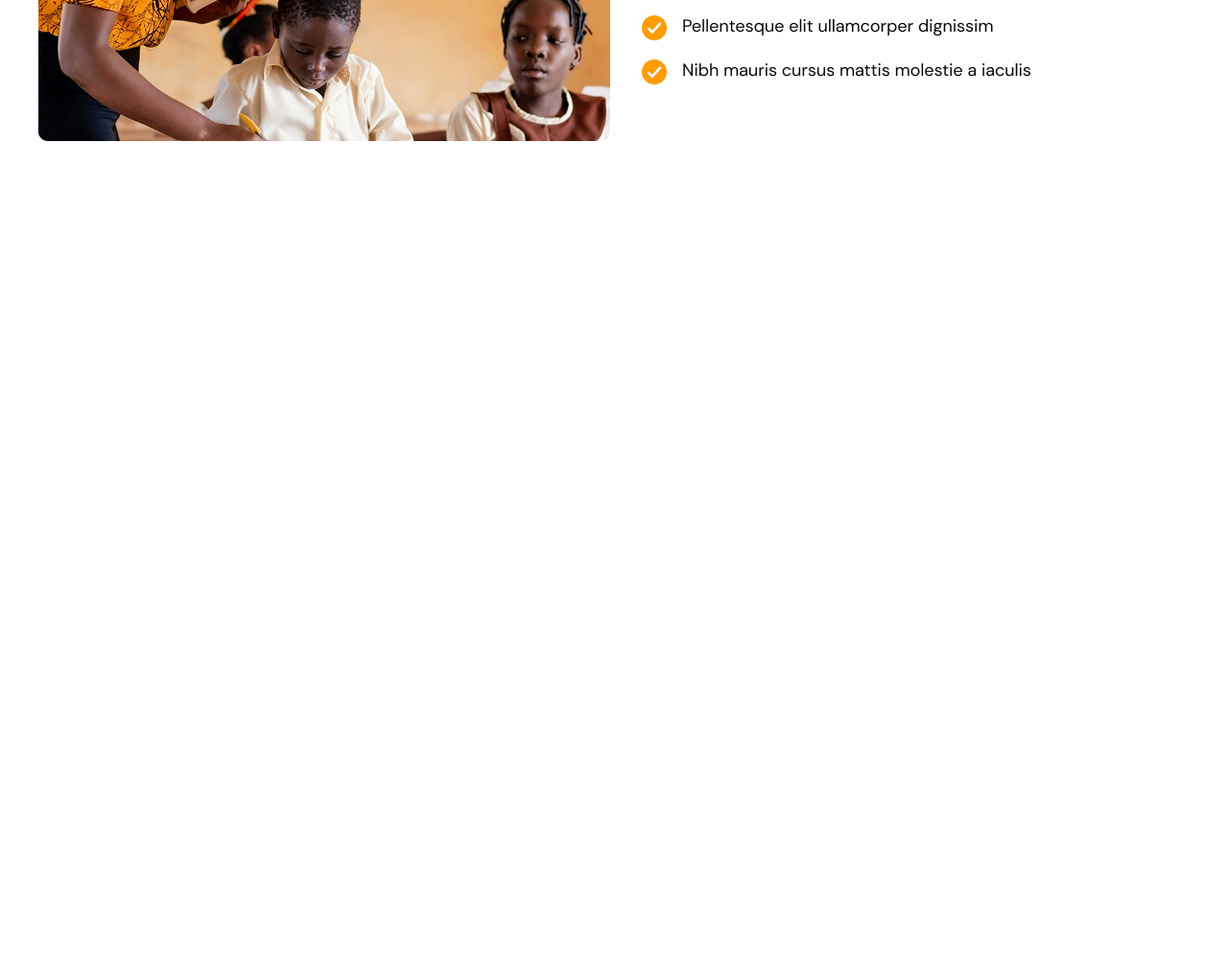
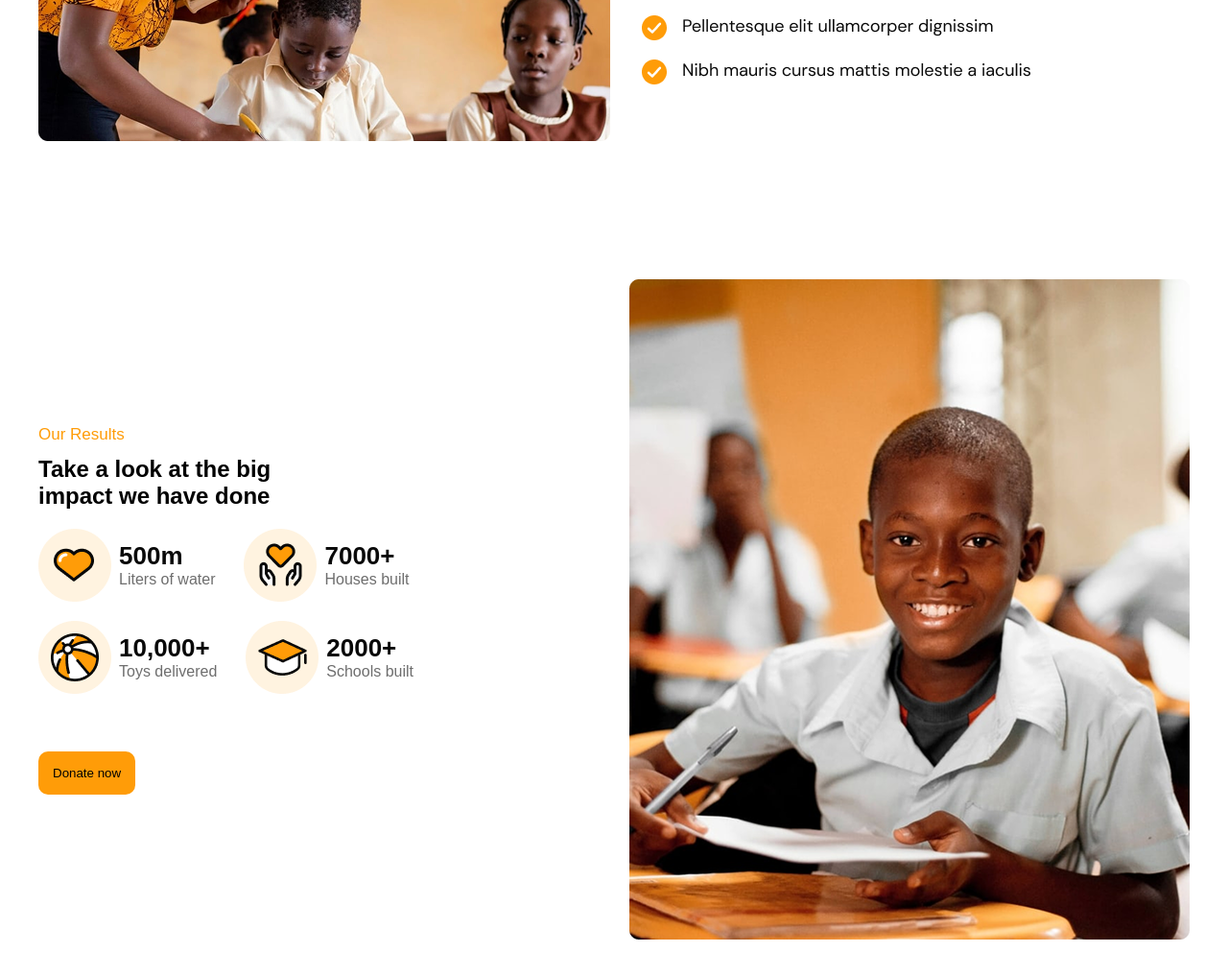
Before and after one commit to benshojonov/Exam-3, a plain HTML site: page index.html in a window 1280 px wide. Shown: the part 2379-3396 px from the top of the page at 96% size. Before the commit the page ends 2670 px from the top, so only its background shows below. Drawn offline with Linux system fonts and the light colour scheme.

Commit message:
section4

```diff
--- a/index.html
+++ b/index.html
@@ -72,5 +72,46 @@
         <img class="gg" src="./images/Frame (8).png" alt="">
     </div>
  </div>
+ <div class="section4">
+    <div class="box1">
+        <p class="p1">Our Results</p>
+        <h2>Take a look at the big <br> impact we have done</h2>
+        <div class="qut1">
+            <div class="chor">
+                <img src="./images/IMAGE (15).png" alt="">
+                <div class="in">
+                    <h3>500m</h3>
+                    <p>Liters of water</p>
+                </div>
+
+            </div>
+            <div class="chor">
+                <img src="./images/IMAGE (16).png" alt="">
+                <div class="in">
+                <h3>7000+</h3>
+                <p>Houses built</p>
+                </div>
+            </div>
+        </div>
+        <div class="qut2">
+            <div class="chor">
+                <img src="./images/IMAGE (17).png" alt="">
+                <div class="in">
+                <h3>10,000+</h3>
+                <p>Toys delivered</p>
+                </div>
+            </div>
+            <div class="chor">
+                <img src="./images/IMAGE (18).png" alt="">
+                <div class="in">
+                <h3>2000+</h3>
+                <p>Schools built</p>
+                </div>
+            </div>
+        </div>
+        <button class="button">Donate now</button>
+    </div>
+    <img src="./images/IMAGE (19).png" alt="">
+ </div>
 </body>
 </html>
--- a/style.css
+++ b/style.css
@@ -142,3 +142,35 @@ span{
 .gg{
     margin-bottom: 15px;
 }
+.section4{
+    margin: auto;
+    max-width: 1200px;
+    display: flex;
+    align-items: center;
+    justify-content: space-between;
+    margin-bottom: 130px;
+}
+.chor{
+    display: flex;
+    align-items: center;
+    gap: 8px;
+}
+.in p{
+font-size: 16px;
+color: #6E6E6E;
+}
+.in h3{
+    font-size: 26px;
+    color: #090909;
+}
+.qut1{
+    display: flex;
+    margin-top: 20px;
+    margin-bottom: 20px;
+    gap: 30px;
+}
+.qut2{
+    display: flex;
+    margin-bottom: 60px;
+    gap: 30px;
+}
```
Also changed, not shown: images/IMAGE (15).png (added), images/IMAGE (16).png (added), images/IMAGE (17).png (added), images/IMAGE (18).png (added), images/IMAGE (19).png (added).
